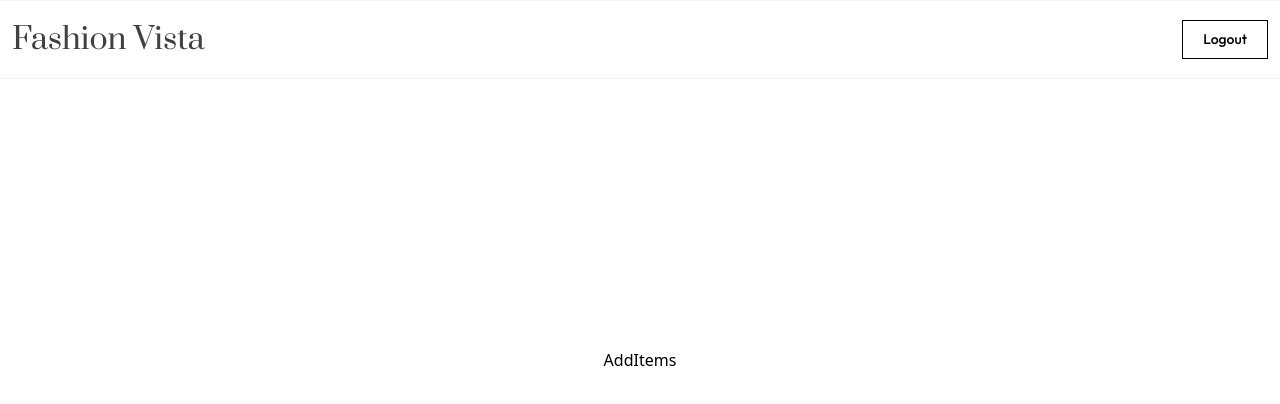
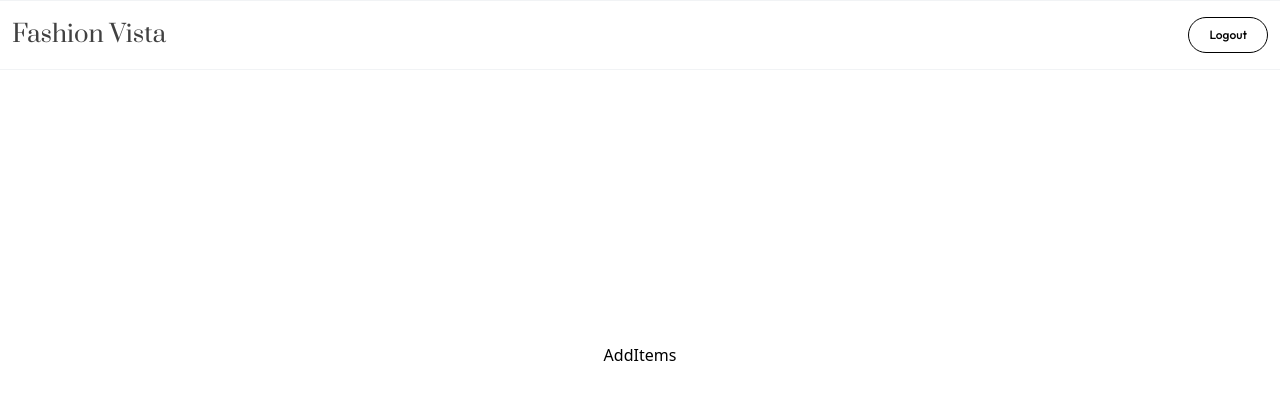
Before and after one commit to Abhijeet-Gautam5702/fashion-vista, a React (Vite) app in the folder frontend/: page /admin/add-items in a window 1280 px wide. Shown: the top 404 px of the page. Built offline with nearby package versions, Linux system fonts and the light colour scheme.

Commit message:
Minor UI changes in Admin Header

```diff
--- a/frontend/src/components/Header/AdminHeader.jsx
+++ b/frontend/src/components/Header/AdminHeader.jsx
@@ -4,6 +4,7 @@ import { Link, useNavigate } from "react-router-dom";
 import { authService } from "../../service";
 import { useDispatch } from "react-redux";
 import { storeAdminLogout, storeLogout } from "../../store/authSlice/authSlice";
+import toast from "react-hot-toast";
 
 function AdminHeader() {
   const navigate = useNavigate();
@@ -17,6 +18,17 @@ function AdminHeader() {
         dispatch(storeAdminLogout());
         // navigate to admin login page
         navigate("/admin/", { replace: true });
+        // show toast
+        toast("ADMIN LOGGED OUT SUCCESSFULLY", {
+          duration: 1500,
+          position: "top-center",
+          icon: "✅",
+          style: {
+            fontFamily: "Outfit",
+            fontWeight: "500",
+            fontSize: "14px",
+          },
+        });
       }
     } catch (error) {
       console.log(`Admin Logout Failed | Error = ${error.message}`);
@@ -28,12 +40,12 @@ function AdminHeader() {
     <div className="px-3 border-y-[1.5px] border-y-gray flex-grow-0 w-full flex flex-row justify-between items-center py-4">
       {/* Logo */}
       <Link to="/admin/inventory">
-        <Logo className={"text-size-30 text-black-2"} />
+        <Logo className={"text-size-24 text-black-2"} />
       </Link>
       {/* Logout Button */}
       <button
         type="button"
-        className="py-2 px-5 bg-white border-[1.5px] border-black text-black hover:bg-black hover:text-white transition-colors duration-150 cursor-pointer font-main text-size-14 font-500"
+        className="py-2 px-5 bg-white border-[1.5px] border-black text-black hover:bg-black hover:text-white transition-colors duration-150 cursor-pointer font-main text-size-12 font-500 rounded-full"
         onClick={adminLogoutHandler}
       >
         Logout
```
